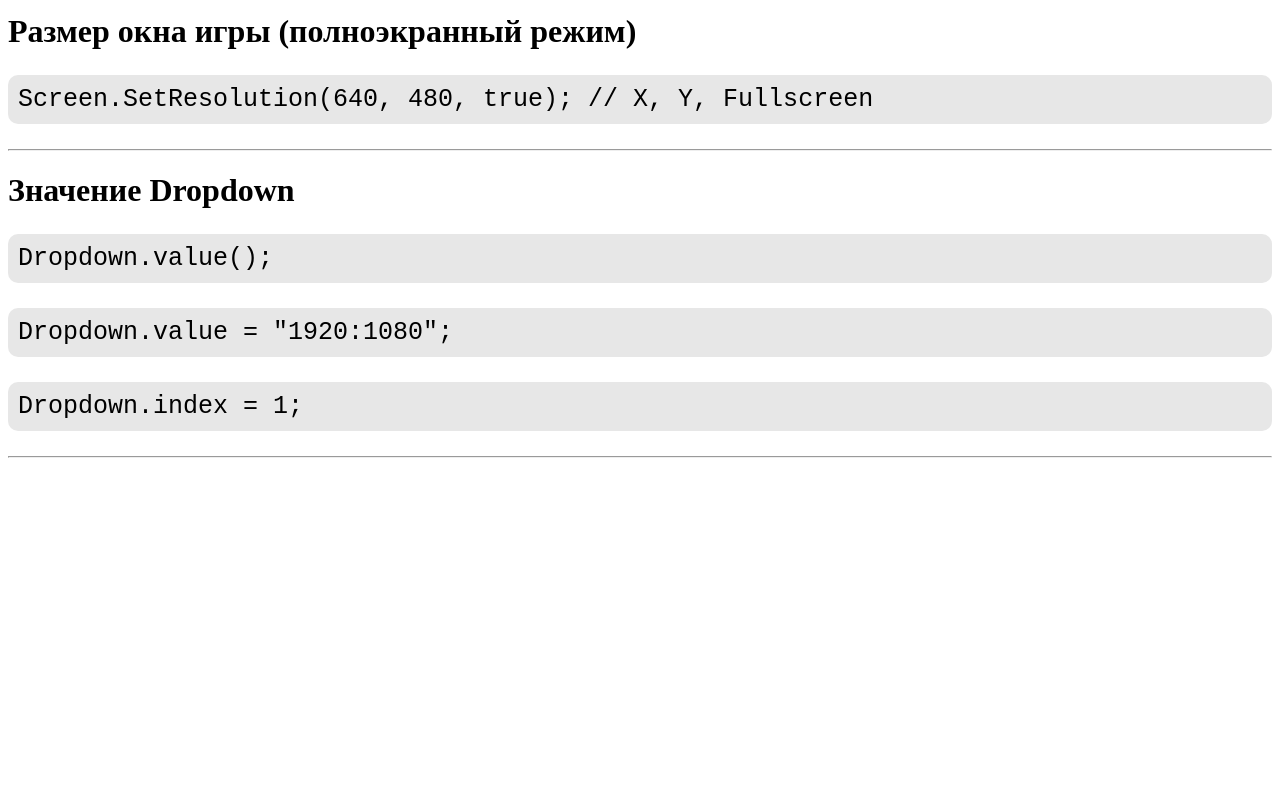
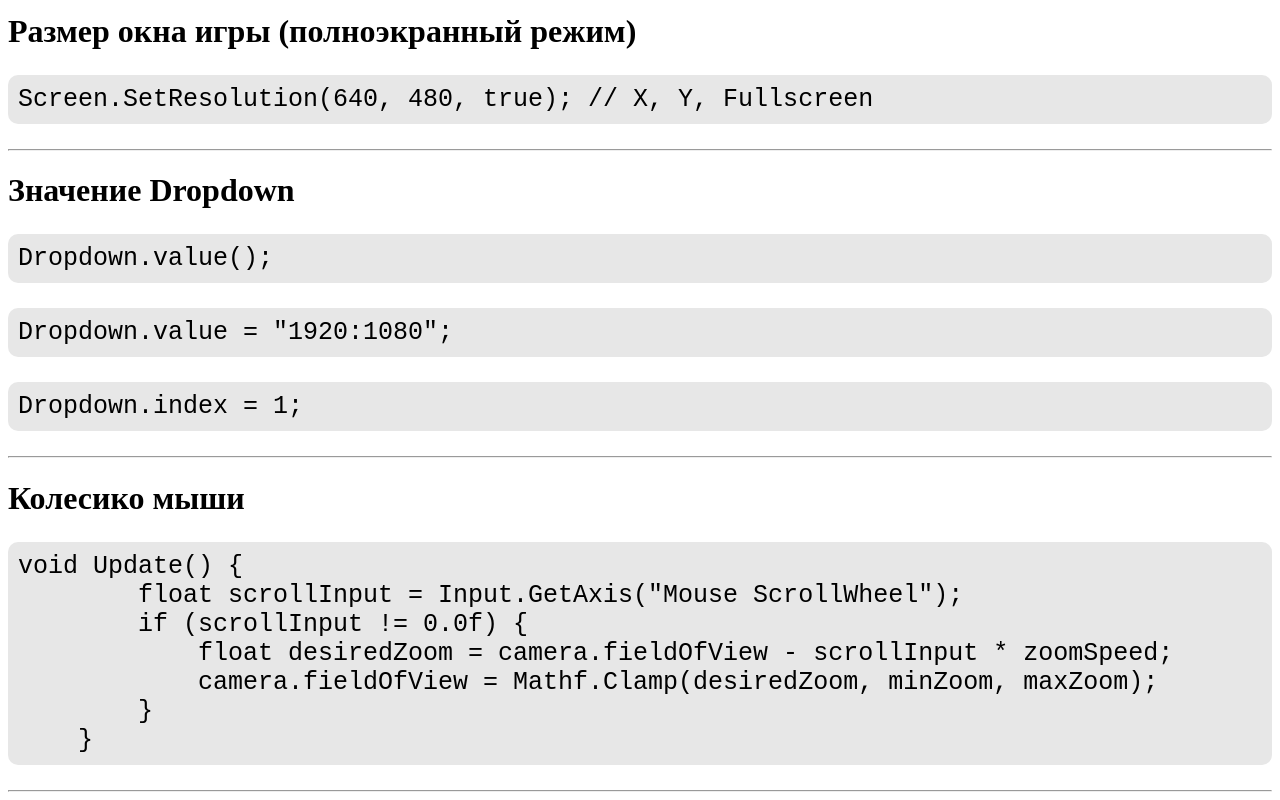
Before and after one commit to GitaraGames/unity_help.github.io, a plain HTML site: page index.html in a window 1280 px wide. Shown: the part 2848-3648 px from the top of the page. Before the commit the page ends 3314 px from the top, so only its background shows below. Drawn offline with Linux system fonts and the light colour scheme.

Commit message:
Update index.html

```diff
--- a/index.html
+++ b/index.html
@@ -99,5 +99,16 @@ public class Player
 <xmp class="code">Dropdown.value = "1920:1080";</xmp>
 <xmp class="code">Dropdown.index = 1;</xmp>
 <hr>
+
+<h1>Колесико мыши</h1>
+<xmp class="code">void Update() {
+        float scrollInput = Input.GetAxis("Mouse ScrollWheel");
+        if (scrollInput != 0.0f) {
+            float desiredZoom = camera.fieldOfView - scrollInput * zoomSpeed;
+            camera.fieldOfView = Mathf.Clamp(desiredZoom, minZoom, maxZoom);
+        }
+    }</xmp>
+<hr>
+
 </body>
 </html>
```
